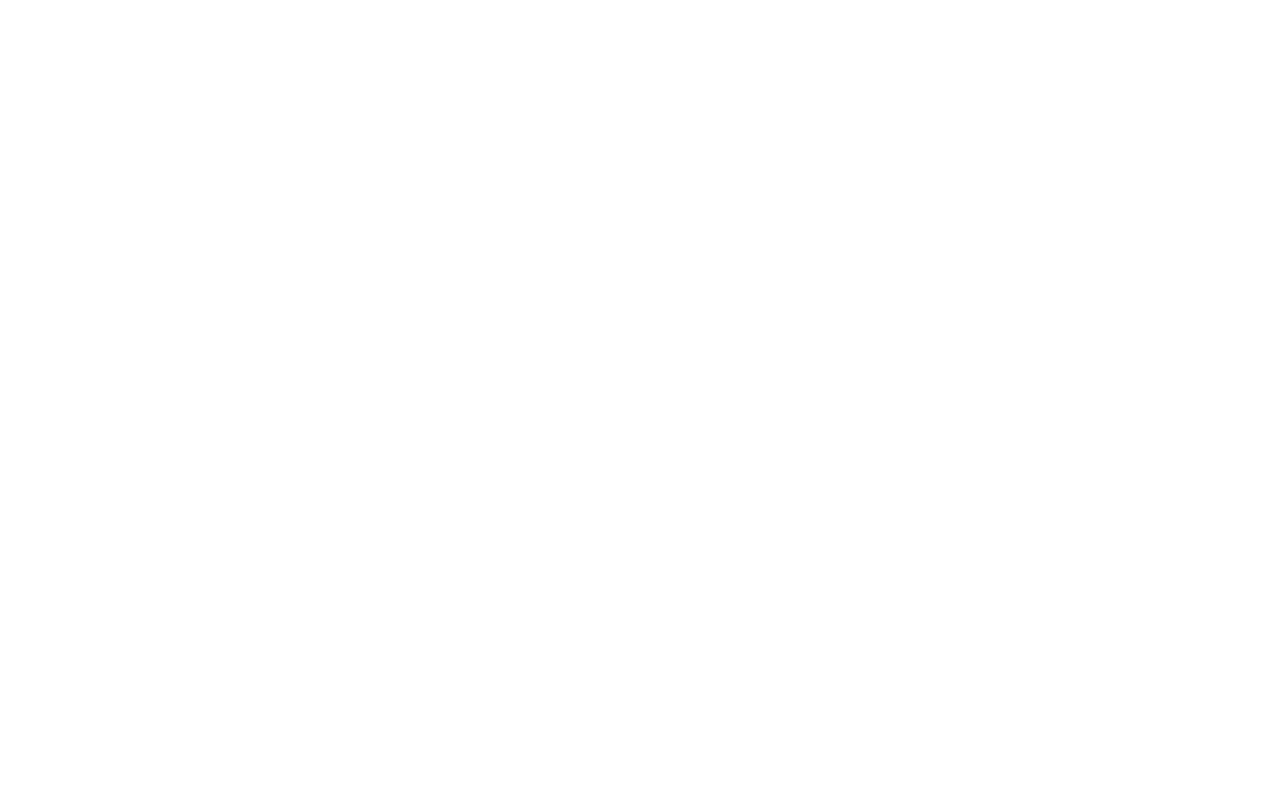
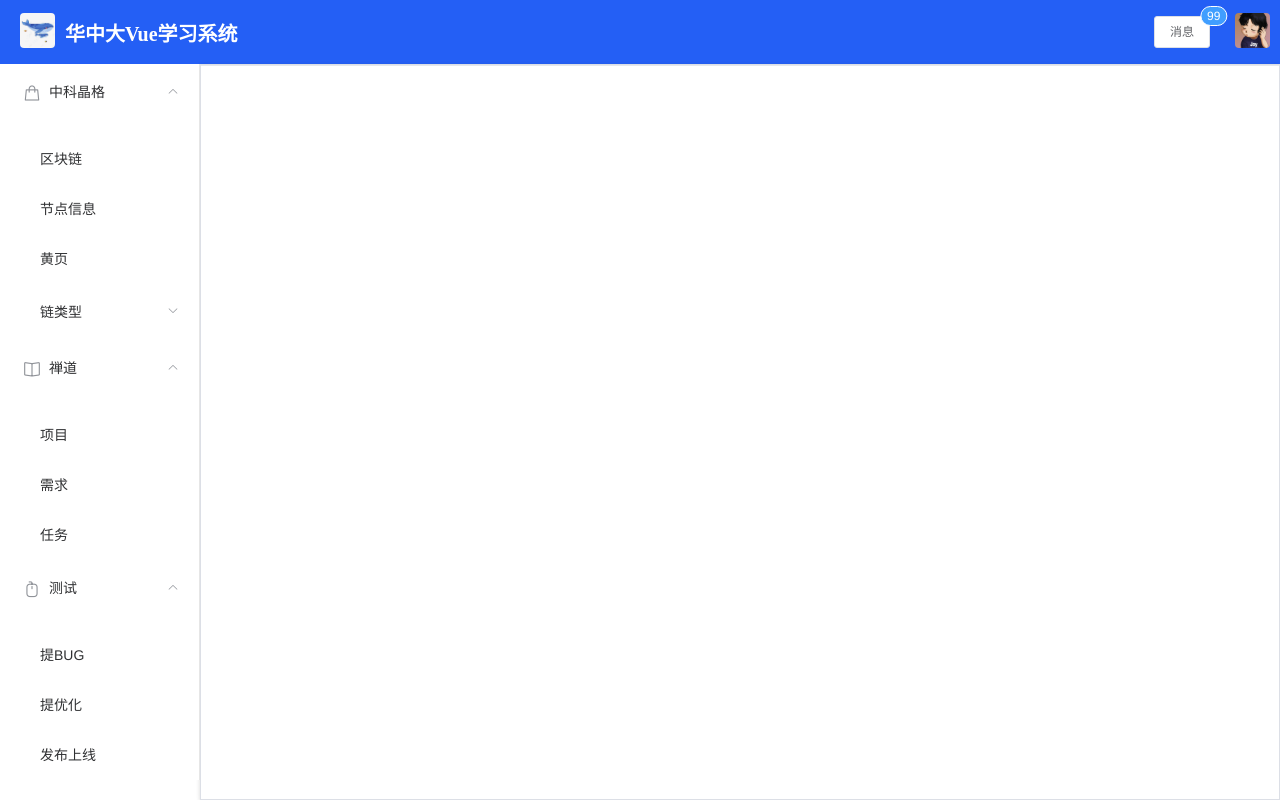
Before and after one commit to wylu1037/Vue2-Study, a Vue app: page /home/yellow in a window 1280 px wide. Built offline with nearby package versions, Linux system fonts and the light colour scheme.

Commit message:
feat: 新增黄页路由

```diff
--- a/src/components/Content/index.vue
+++ b/src/components/Content/index.vue
@@ -36,6 +36,7 @@ export default {
       tabRoute: {
         BlockChain: "/home/chain/list",
         LatticeNode: "/home/node/list",
+        YellowPage: "/home/yellow",
       },
     };
   },
@@ -71,6 +72,7 @@ export default {
       }
     },
 
+    // 点击激活tab页
     clickTab(tab, event) {
       const fullPath = this.tabRoute[tab.name];
       if (tab.$route.fullPath !== fullPath) {
--- a/src/components/Nav/index.vue
+++ b/src/components/Nav/index.vue
@@ -8,7 +8,7 @@
       <el-menu :collapse="false" :default-openeds="['1', '2', '3']">
         <el-submenu index="1">
           <template slot="title">
-            <i class="el-icon-message"></i>中科晶格</template
+            <i class="el-icon-goods"></i>中科晶格</template
           >
           <el-menu-item-group>
             <el-menu-item
@@ -33,7 +33,17 @@
               "
               >节点信息</el-menu-item
             >
-            <el-menu-item index="1-3">周杰轮</el-menu-item>
+            <el-menu-item
+              index="1-3"
+              @click="
+                addTab(
+                  { name: 'YellowPage', title: '黄页' },
+                  'YellowPage',
+                  '/home/yellow'
+                )
+              "
+              >黄页</el-menu-item
+            >
           </el-menu-item-group>
           <el-submenu index="1-4">
             <template slot="title">链类型</template>
@@ -42,7 +52,7 @@
           </el-submenu>
         </el-submenu>
         <el-submenu index="2">
-          <template slot="title"><i class="el-icon-menu"></i>禅道</template>
+          <template slot="title"><i class="el-icon-reading"></i>禅道</template>
           <el-menu-item-group>
             <el-menu-item index="2-1">项目</el-menu-item>
             <el-menu-item index="2-2">需求</el-menu-item>
@@ -50,7 +60,7 @@
           </el-menu-item-group>
         </el-submenu>
         <el-submenu index="3">
-          <template slot="title"><i class="el-icon-setting"></i>测试</template>
+          <template slot="title"><i class="el-icon-mouse"></i>测试</template>
           <el-menu-item-group>
             <el-menu-item index="3-1">提BUG</el-menu-item>
             <el-menu-item index="3-2">提优化</el-menu-item>
--- /dev/null
+++ b/src/components/Yellow/dev.vue
@@ -0,0 +1,16 @@
+<template>
+  <div class="dev-box">
+    <el-page-header @back="goBack" content="详情页面"> </el-page-header>
+  </div>
+</template>
+<script>
+export default {
+  name: "Dev",
+};
+</script>
+<style lang="css" scoped>
+.dev-box {
+  margin-top: 30px;
+  display: block;
+}
+</style>
--- /dev/null
+++ b/src/pages/Yellow/index.vue
@@ -0,0 +1,79 @@
+<template>
+  <div class="yellow-box">
+    <el-tabs v-model="activeName" @tab-click="handleClick">
+      <el-tab-pane label="开发环境" name="first"><Dev></Dev></el-tab-pane>
+      <el-tab-pane label="测试环境" name="second"
+        ><el-dropdown>
+          <span class="el-dropdown-link">
+            选择功能<i class="el-icon-arrow-down el-icon--right"></i>
+          </span>
+          <el-dropdown-menu slot="dropdown">
+            <el-dropdown-item>黄金糕</el-dropdown-item>
+            <el-dropdown-item>狮子头</el-dropdown-item>
+            <el-dropdown-item>螺蛳粉</el-dropdown-item>
+            <el-dropdown-item disabled>双皮奶</el-dropdown-item>
+            <el-dropdown-item divided>蚵仔煎</el-dropdown-item>
+          </el-dropdown-menu>
+        </el-dropdown></el-tab-pane
+      >
+      <el-tab-pane label="阜南版" name="third">阜南版</el-tab-pane>
+      <el-tab-pane label="亚信版" name="fourth">亚信版</el-tab-pane>
+      <el-tab-pane label="NFT版" name="fifth">NFT版</el-tab-pane>
+      <el-tab-pane label="基线版" name="sixth">基线版</el-tab-pane>
+    </el-tabs>
+
+    <!-- <el-menu
+      :default-active="activeIndex"
+      class="el-menu-demo"
+      mode="horizontal"
+      @select="handleSelect"
+    >
+      <el-submenu index="1">
+        <template slot="title">开发环境</template>
+        <el-menu-item index="1-1">BaaS系统</el-menu-item>
+        <el-menu-item index="1-2">BaaS后台</el-menu-item>
+        <el-menu-item index="1-3">NodeJS服务</el-menu-item>
+        <el-menu-item index="1-4">晶格链</el-menu-item>
+      </el-submenu>
+      <el-submenu index="2">
+        <template slot="title">测试环境</template>
+        <el-menu-item index="2-1">2.22主机</el-menu-item>
+        <el-menu-item index="2-2">2.18主机</el-menu-item>
+        <el-menu-item index="2-3">2.53主机</el-menu-item>
+        <el-submenu index="2-4">
+          <template slot="title">测评环境</template>
+          <el-menu-item index="2-4-1">2.56主机</el-menu-item>
+        </el-submenu>
+      </el-submenu>
+      <el-menu-item index="3">历史版本</el-menu-item>
+      <el-menu-item index="4"><a target="_blank">BUG历史</a></el-menu-item>
+    </el-menu>
+    <div class="line"></div> -->
+  </div>
+</template>
+
+<script>
+import Dev from "@/components/Yellow/dev.vue";
+export default {
+  name: "Yellow",
+
+  components: { Dev },
+
+  data() {
+    return {
+      activeName: "first",
+    };
+  },
+  methods: {
+    handleClick(tab, event) {
+      console.log(tab, event);
+    },
+  },
+};
+</script>
+<style lang="css" scoped>
+.yellow-box {
+  width: 100%;
+  display: block;
+}
+</style>
--- a/src/router/index.js
+++ b/src/router/index.js
@@ -12,6 +12,7 @@ import Login from '@/pages/Login'
 import Home from '@/pages/Home'
 import ChainList from '@/pages/Chain/ChainList'
 import NodeList from '@/pages/Chain/NodeList'
+import Yellow from '@/pages/Yellow'
 
 // 配置路由
 const router = new VueRouter({
@@ -45,6 +46,11 @@ const router = new VueRouter({
                     name: 'nodeList',
                     path: 'node/list',
                     component: NodeList
+                },
+                {
+                    name: 'yellow',
+                    path:'yellow',
+                    component: Yellow
                 }
             ]
         }
```
